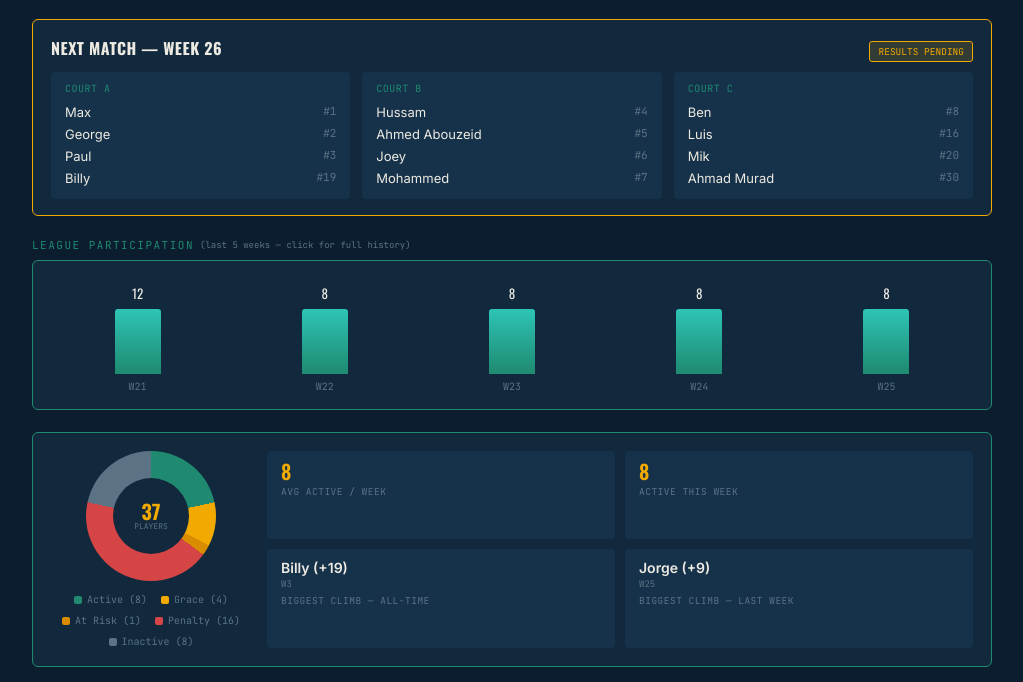
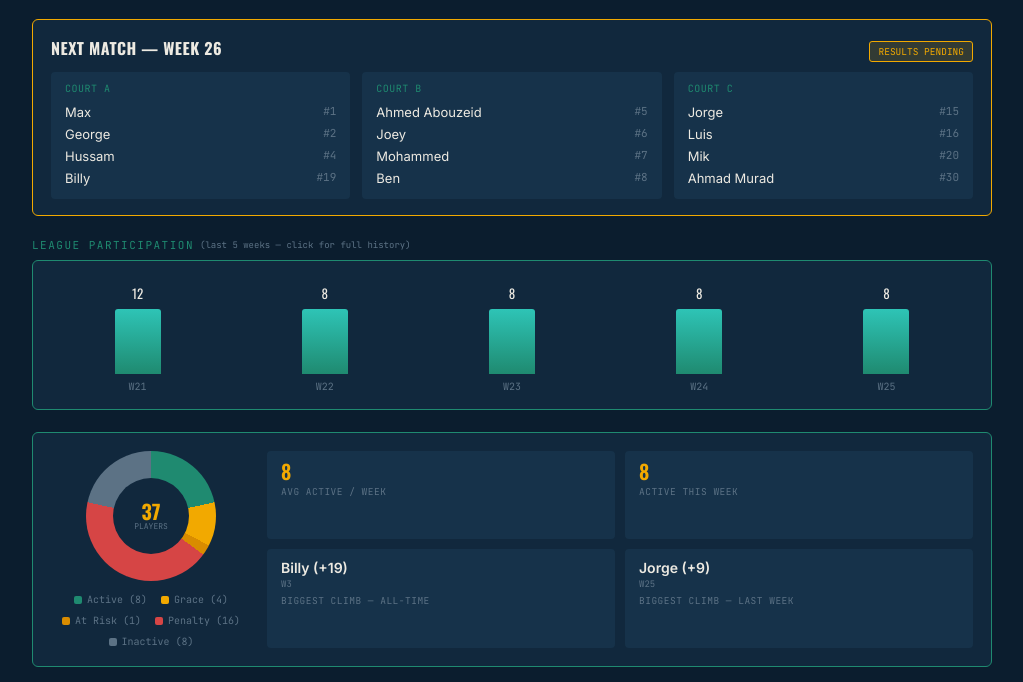
Before and after one commit to benvcoca-source/legends-league, a plain HTML site: page index.html in a window 1280 px wide. Shown: the part 104-786 px from the top of the page, without its empty margins (128-1151 px from the left). Drawn offline with nearby package versions, Linux system fonts and the light colour scheme.

Commit message:
Week 26 courts: Paul out, Jorge in

```diff
--- a/index.html
+++ b/index.html
@@ -361,17 +361,17 @@
       {court: "Court A", players: [
         {name:"Max", rank:1},
         {name:"George", rank:2},
-        {name:"Paul", rank:3},
+        {name:"Hussam", rank:4},
         {name:"Billy", rank:19}
       ]},
       {court: "Court B", players: [
-        {name:"Hussam", rank:4},
         {name:"Ahmed Abouzeid", rank:5},
         {name:"Joey", rank:6},
-        {name:"Mohammed", rank:7}
+        {name:"Mohammed", rank:7},
+        {name:"Ben", rank:8}
       ]},
       {court: "Court C", players: [
-        {name:"Ben", rank:8},
+        {name:"Jorge", rank:15},
         {name:"Luis", rank:16},
         {name:"Mik", rank:20},
         {name:"Ahmad Murad", rank:30}
```
